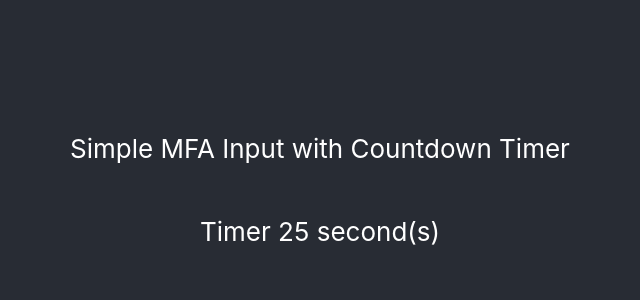
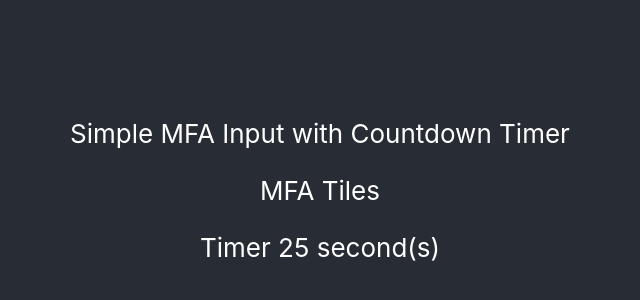
Before and after one commit to tinutmap/mfa_code_input, a React (Create React App) app: page / in a window 1280 px wide. Shown: the part 210-510 px from the top of the page, without its empty margins (320-960 px from the left). Built offline with nearby package versions, Linux system fonts and the light colour scheme.

Commit message:
setup MfaWrapper skeleton

```diff
--- a/src/App.tsx
+++ b/src/App.tsx
@@ -1,12 +1,13 @@
 import React, {useState, useEffect } from 'react';
 import './App.css';
+import { MfaWrapper } from './Mfa/Mfa';
 export const appHeader = 'Simple MFA Input with Countdown Timer'
 function App() {
   const [timer, setTimer] = useState(30)
   useEffect(()=>{
     let reduceTimer: NodeJS.Timer
     if (timer > 0)    {
-      reduceTimer = setInterval(()=>setTimer(time => time - 1),1000)
+      reduceTimer = setInterval(() => setTimer(time => time - 1),1000)
     }
     return ()=> clearInterval(reduceTimer)
   },[timer])
@@ -16,6 +17,11 @@ function App() {
         <p>
           {appHeader}
         </p>
+        <div>
+          <MfaWrapper>
+            <div>Child Component</div>
+          </MfaWrapper>
+        </div>
         <p>
           Timer {timer} second(s)
         </p>
--- /dev/null
+++ b/src/Mfa/Mfa.tsx
@@ -0,0 +1,21 @@
+import React, { FC } from "react";
+
+type MfaWrapperProps = {
+  children?: React.ReactNode
+}
+
+export const MfaWrapper: FC<MfaWrapperProps> = ({
+    children
+}):JSX.Element => {
+  const isMfaAuthenticated = false
+
+  if (!isMfaAuthenticated) {
+    return (
+      <div> MFA Tiles</div>
+  )}
+  return (
+    <div>
+      {children}
+    </div>
+  )
+}
```
